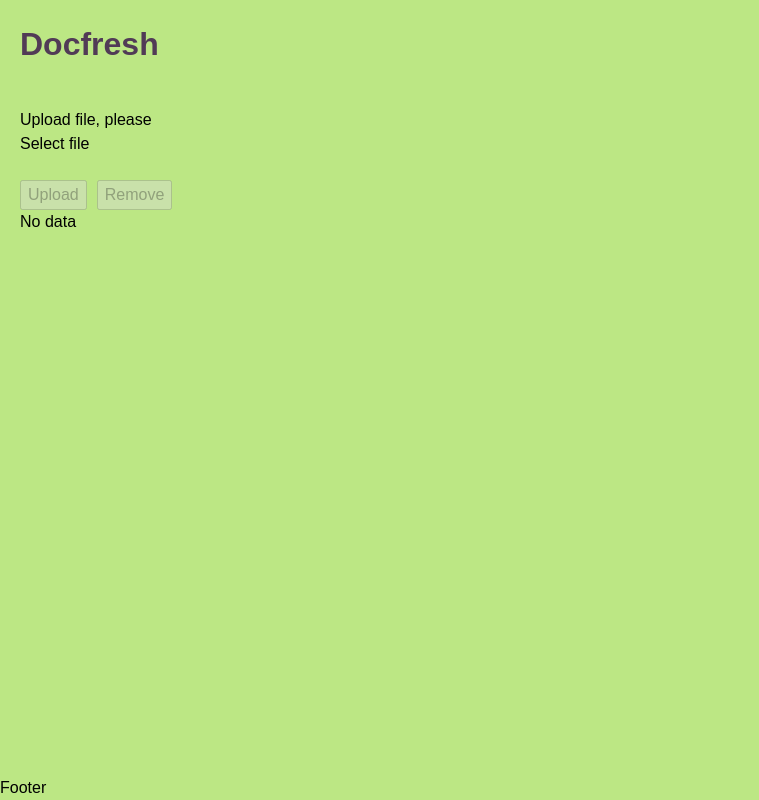
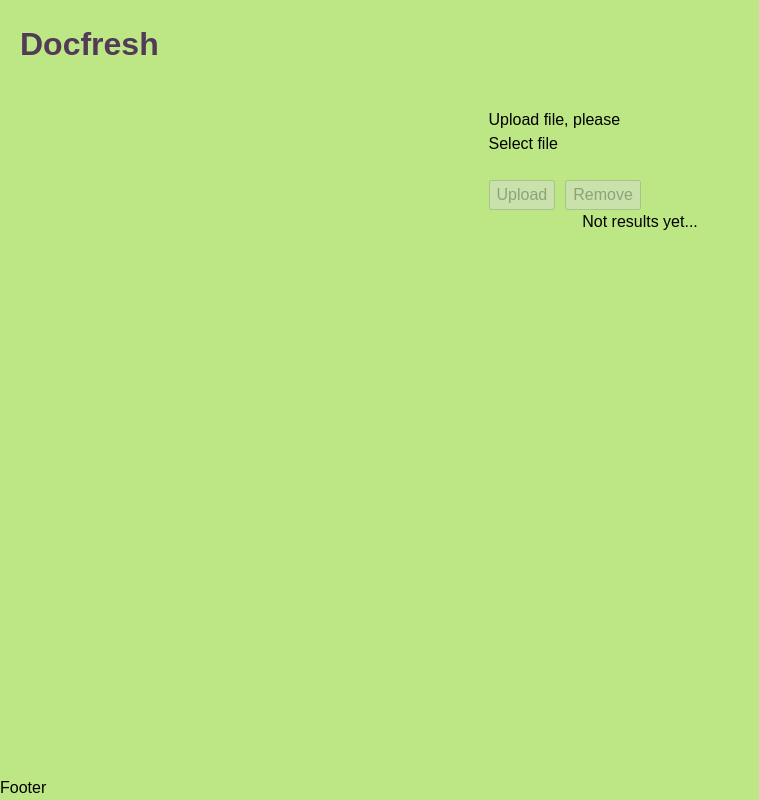
Before and after one commit to yurirodnov/doc-fresh, a React (Vite) app in the folder front/: page / in a window 1280 px wide. Shown: the whole page, without its empty margins (0-759 px from the left). Built offline with nearby package versions, Linux system fonts and the light colour scheme.

Commit message:
add label

```diff
--- a/front/src/components/file-upload-form/FileUploadForm.module.css
+++ b/front/src/components/file-upload-form/FileUploadForm.module.css
@@ -3,8 +3,9 @@
   gap: 10px;
 }
 
-.label {
+.inputLabel {
   display: flex;
+  gap: 10px;
 }
 
 .label:hover {
--- a/front/src/components/file-upload-form/FileUploadForm.tsx
+++ b/front/src/components/file-upload-form/FileUploadForm.tsx
@@ -70,8 +70,7 @@ export const FileUploadForm = ({ onReportUpload }: FileUploadFormProps) => {
       <form onSubmit={handleSubmit}>
         <div>{message}</div>
 
-        <label htmlFor="file-upload" className={styles.label}>
-          <span>{file ? "📄" : ""}</span>
+        <label htmlFor="file-upload" className={styles.inputLabel}>
           <span>{file ? file.name : "Select file"}</span>
           {file && <span className={styles.uploadText}>{(file.size / 1024).toFixed(1)} KB</span>}
         </label>
--- a/front/src/components/main/Main.module.css
+++ b/front/src/components/main/Main.module.css
@@ -2,5 +2,6 @@
   display: flex;
   flex-direction: column;
   flex-grow: 1;
+  align-items: center;
   padding: 20px;
 }
--- a/front/src/components/main/Main.tsx
+++ b/front/src/components/main/Main.tsx
@@ -12,7 +12,7 @@ export const Main = () => {
   return (
     <main className={styles.main}>
       <FileUploadForm onReportUpload={setReportData} />
-      <ReportViewer report={reportData} />
+      {reportData ? <ReportViewer report={reportData} /> : <div>Not results yet...</div>}
     </main>
   );
 };
--- a/front/src/components/report-viewer/ReportViewer.module.css
+++ b/front/src/components/report-viewer/ReportViewer.module.css
@@ -0,0 +1,4 @@
+.report {
+  display: flex;
+  flex-direction: column;
+}
--- a/front/src/components/report-viewer/ReportViewer.tsx
+++ b/front/src/components/report-viewer/ReportViewer.tsx
@@ -8,5 +8,21 @@ interface ReportViewerProps {
 }
 
 export const ReportViewer = ({ report }: ReportViewerProps) => {
-  return <div>{report ? report.linksTotalCount : "No data"}</div>;
+  return (
+    <div className={styles.report}>
+      <h3>File check report</h3>
+      <div className={styles.reportTotal}>
+        <span>Links checked:</span>
+        <span>{report ? report.linksTotalCount : "N/A"}</span>
+      </div>
+      <div className={styles.reportSuccesCount}>
+        <span>Success check:</span>
+        <span>{report ? report.linksSuccessCount : "N/A"}</span>
+      </div>
+      <div className={styles.reportFailCount}>
+        <span>Fail check:</span>
+        <span>{report ? report.linksFailCount : "N/A"}</span>
+      </div>
+    </div>
+  );
 };
```
Also changed, not shown: 1 other file (tests, documents, lock files or other folders).
